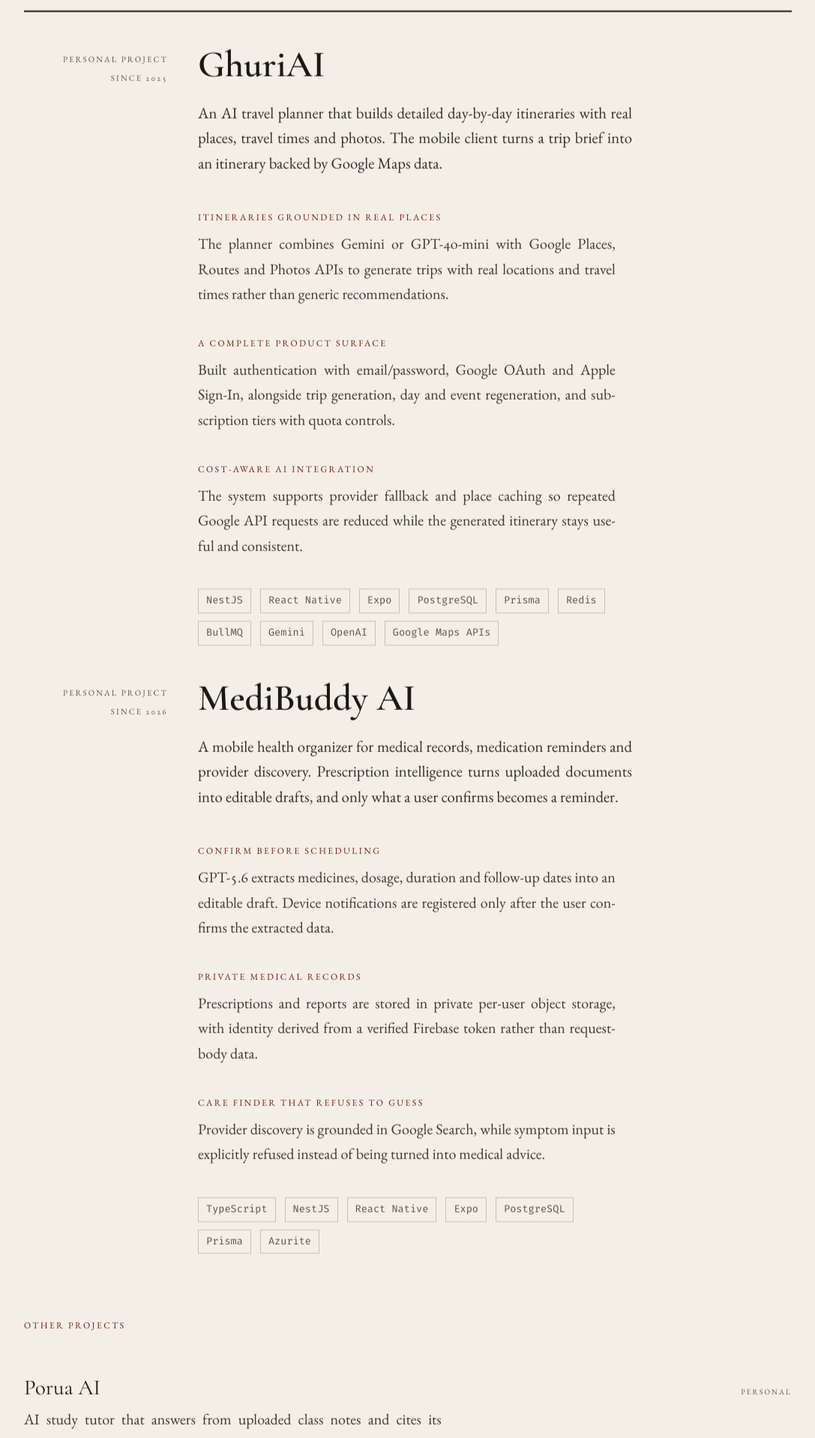
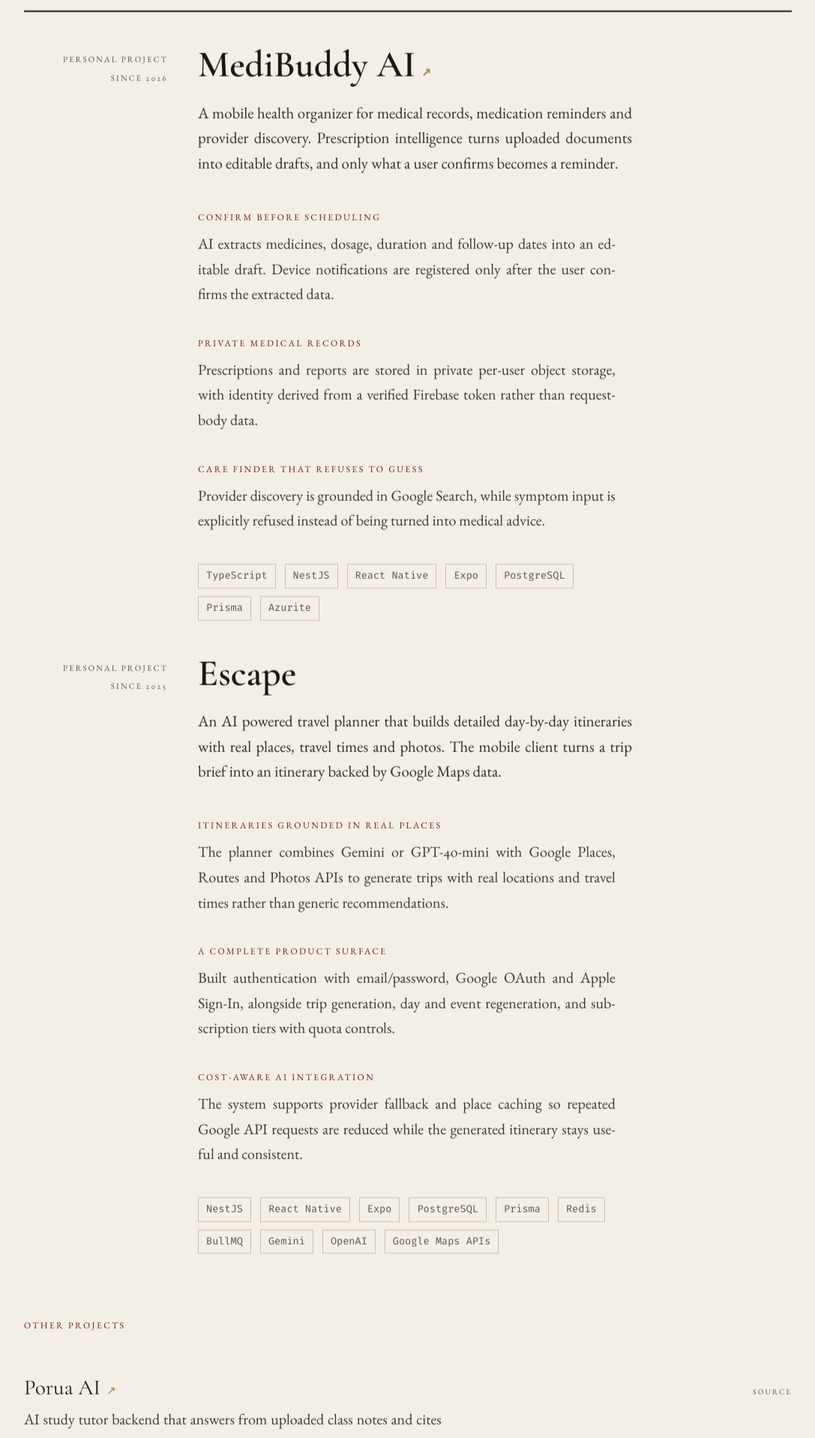
Before and after one commit to rifatr/Resume, a Next.js app in the folder portfolio/: page / in a window 1280 px wide. Shown: the part 3260-5178 px from the top of the page at 75% size, without its empty margins (96-1183 px from the left). Built offline with nearby package versions, Linux system fonts and the light colour scheme.

Commit message:
portfolio: add href in featured projects

```diff
--- a/portfolio/src/components/WorkEntry.tsx
+++ b/portfolio/src/components/WorkEntry.tsx
@@ -26,7 +26,21 @@ export default function WorkEntry({
 
         <div className="min-w-0">
           <h3 className="font-display impress text-[clamp(2rem,4.6vw,3.1rem)] leading-tight font-semibold">
-            {entry.title}
+            {entry.href ? (
+              <a
+                href={entry.href}
+                target="_blank"
+                rel="noopener noreferrer"
+                className="inline-flex items-baseline gap-2 hover:text-oxblood transition-colors"
+              >
+                {entry.title}
+                <span aria-hidden className="text-brass text-[0.95rem]">
+                  &#8599;
+                </span>
+              </a>
+            ) : (
+              entry.title
+            )}
           </h3>
 
           <p className="mt-4 text-[1.15rem] sm:text-[1.3rem] leading-[1.6] text-ink/90 prose-body text-justify hyphens-auto">
--- a/portfolio/src/content/site.ts
+++ b/portfolio/src/content/site.ts
@@ -46,6 +46,7 @@ export type WorkEntry = {
   index?: string;
   section?: string;
   title: string;
+  href?: string;
   meta: string;
   period: string;
   summary: string;
@@ -126,10 +127,47 @@ export const experience: WorkEntry = {
 
 export const featuredProjects: readonly WorkEntry[] = [
   {
-    title: "GhuriAI",
+    title: "MediBuddy AI",
+    href: "https://medibuddy.rifat.app/",
+    meta: "Personal project",
+    period: "Since 2026",
+    summary: `A mobile health organizer for medical records, medication reminders
+      and provider discovery. Prescription intelligence turns uploaded documents
+      into editable drafts, and only what a user confirms becomes a reminder.`,
+    stack: [
+      "TypeScript",
+      "NestJS",
+      "React Native",
+      "Expo",
+      "PostgreSQL",
+      "Prisma",
+      "Azurite",
+    ],
+    points: [
+      {
+        heading: "Confirm before scheduling",
+        body: `AI extracts medicines, dosage, duration and follow-up dates
+          into an editable draft. Device notifications are registered only after
+          the user confirms the extracted data.`,
+      },
+      {
+        heading: "Private medical records",
+        body: `Prescriptions and reports are stored in private per-user object
+          storage, with identity derived from a verified Firebase token rather
+          than request-body data.`,
+      },
+      {
+        heading: "Care Finder that refuses to guess",
+        body: `Provider discovery is grounded in Google Search, while symptom
+          input is explicitly refused instead of being turned into medical advice.`,
+      },
+    ],
+  },
+    {
+    title: "Escape",
     meta: "Personal project",
     period: "Since 2025",
-    summary: `An AI travel planner that builds detailed day-by-day itineraries
+    summary: `An AI powered travel planner that builds detailed day-by-day itineraries
       with real places, travel times and photos. The mobile client turns a trip
       brief into an itinerary backed by Google Maps data.`,
     stack: [
@@ -165,52 +203,16 @@ export const featuredProjects: readonly WorkEntry[] = [
       },
     ],
   },
-  {
-    title: "MediBuddy AI",
-    meta: "Personal project",
-    period: "Since 2026",
-    summary: `A mobile health organizer for medical records, medication reminders
-      and provider discovery. Prescription intelligence turns uploaded documents
-      into editable drafts, and only what a user confirms becomes a reminder.`,
-    stack: [
-      "TypeScript",
-      "NestJS",
-      "React Native",
-      "Expo",
-      "PostgreSQL",
-      "Prisma",
-      "Azurite",
-    ],
-    points: [
-      {
-        heading: "Confirm before scheduling",
-        body: `GPT-5.6 extracts medicines, dosage, duration and follow-up dates
-          into an editable draft. Device notifications are registered only after
-          the user confirms the extracted data.`,
-      },
-      {
-        heading: "Private medical records",
-        body: `Prescriptions and reports are stored in private per-user object
-          storage, with identity derived from a verified Firebase token rather
-          than request-body data.`,
-      },
-      {
-        heading: "Care Finder that refuses to guess",
-        body: `Provider discovery is grounded in Google Search, while symptom
-          input is explicitly refused instead of being turned into medical advice.`,
-      },
-    ],
-  },
 ];
 
 export const catalogue = [
   {
     name: "Porua AI",
     blurb:
-      "AI study tutor that answers from uploaded class notes and cites its sources",
+      "AI study tutor backend that answers from uploaded class notes and cites its sources",
     stack: "Python · FastAPI · SQLAlchemy · PostgreSQL · Gemini · Pytest · Docker",
-    status: "Personal",
-    href: null,
+    status: "Source",
+    href: "https://github.com/rifatr/porua-ai",
   },
   {
     name: "Shorojontro",
--- a/portfolio/src/lib/terminal.ts
+++ b/portfolio/src/lib/terminal.ts
@@ -36,7 +36,7 @@ const projects = [
     name: project.title,
     description: project.summary.replace(/\s+/g, " ").trim(),
     stack: project.stack.join(" · "),
-    href: null,
+    href: project.href ?? null,
     status: "Featured",
   })),
   ...catalogue.map((project) => ({
```
